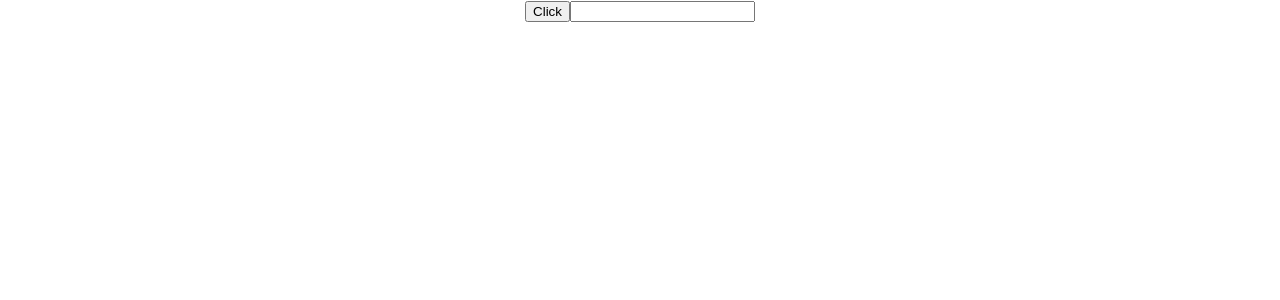
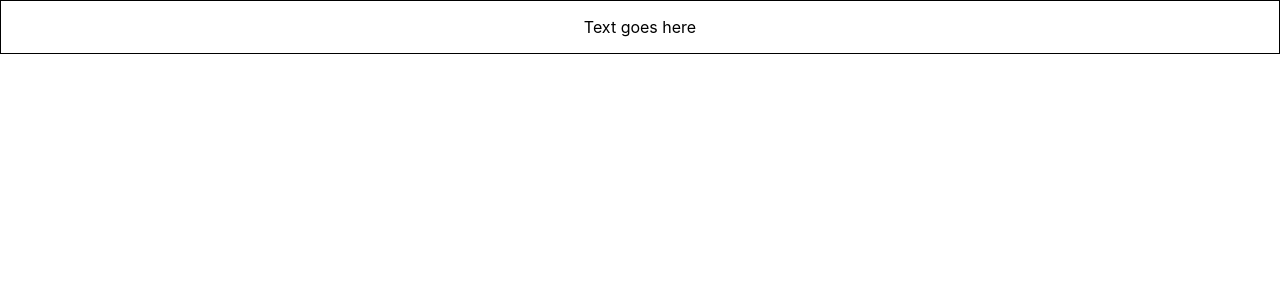
Before and after one commit to abhisheksunil2201/learning-react-typescript, a React (Create React App) app: page / in a window 1280 px wide. Shown: the top 300 px of the page. Built offline with nearby package versions, Linux system fonts and the light colour scheme.

Commit message:
lesson-5 Style Props and Prop Types lesson 5 and 6

```diff
--- a/src/App.tsx
+++ b/src/App.tsx
@@ -1,14 +1,10 @@
 import './App.css';
-import { Button } from './components/Button';
-import { Input } from './components/Input';
+import { Container } from './components/Container';
 
 function App() {
   return (
     <div className="App">
-      <Button handleClick={(event, id) => {
-        console.log("Button Clicked", event, id);
-      }} />
-      <Input value="" handleChange={event => console.log(event)} />
+      <Container styles={{border: '1px solid black',padding:'1rem'}}/>
     </div>
   );
 }
--- /dev/null
+++ b/src/components/Container.tsx
@@ -0,0 +1,13 @@
+import React from "react"
+
+type ContainerProps = {
+    styles: React.CSSProperties
+}
+
+export const Container = (props: ContainerProps) => {
+    return (
+        <div style={props.styles}>
+            Text goes here
+        </div>
+    )
+}
--- a/src/components/Input.tsx
+++ b/src/components/Input.tsx
@@ -3,9 +3,9 @@ type InputProps = {
     handleChange: (event: React.ChangeEvent<HTMLInputElement>) => void
 }
 
-export const Input = (props: InputProps) => {
+export const Input = ({value, handleChange}: InputProps) => {
     const handleInputChange = (event: React.ChangeEvent<HTMLInputElement>) => {
         console.log(event);
     }
-    return <input type="text" value={props.value} onChange={handleInputChange} />
+    return <input type="text" value={value} onChange={handleInputChange} />
 }
```
Also changed, not shown: src/components/Person.tsx (+1 -6 lines), src/components/Person.types.ts (added, +8 -0 lines), src/components/PersonList.tsx (+3 -4 lines).
